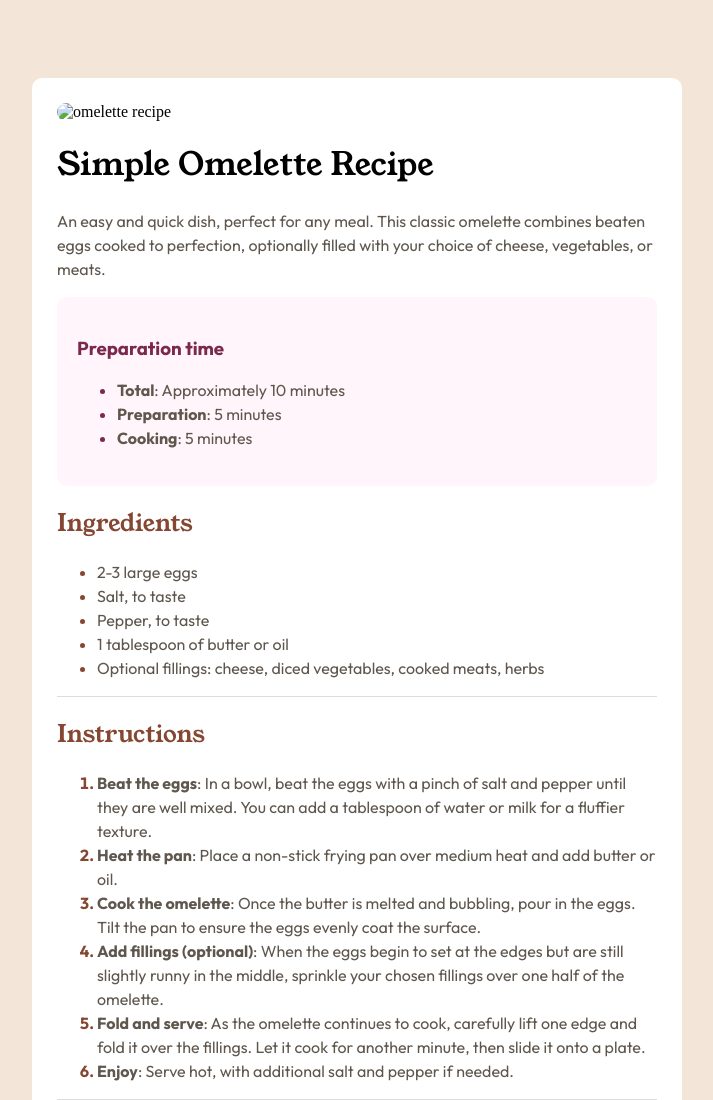
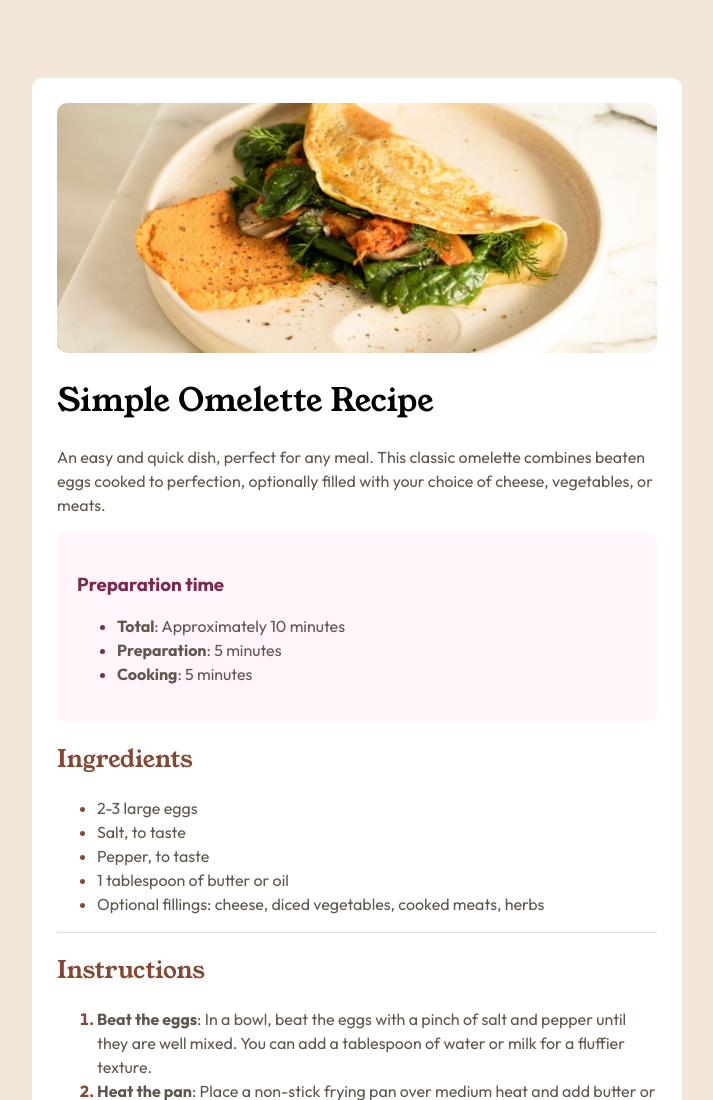
Before and after one commit to gayathri-v1/recipe, a plain HTML site: page index.html in a window 1280 px wide. Shown: the top 1100 px of the page, without its empty margins (283-996 px from the left). Drawn offline with Linux system fonts and the light colour scheme.

Commit message:
Update index.html

```diff
--- a/index.html
+++ b/index.html
@@ -4,7 +4,7 @@
   <meta charset="UTF-8">
   <meta name="viewport" content="width=device-width, initial-scale=1.0"> <!-- displays site properly based on user's device -->
 
-  <link rel="icon" type="image/png" sizes="32x32" href="./assets/images/favicon-32x32.png">
+  <link rel="icon" type="image/png" sizes="32x32" href="favicon-32x32.png">
   <link rel="stylesheet" href="style.css">
   <link rel="preconnect" href="https://fonts.googleapis.com">
 <link rel="preconnect" href="https://fonts.gstatic.com" crossorigin>
@@ -24,7 +24,7 @@
 <body>
 
   <div class="container">
-    <img src="/assets/images/image-omelette.jpeg" alt="omelette recipe">
+    <img src="image-omelette.jpeg" alt="omelette recipe">
   <h1>Simple Omelette Recipe</h1>
 
   <p>An easy and quick dish, perfect for any meal. This classic omelette combines beaten eggs cooked
```
